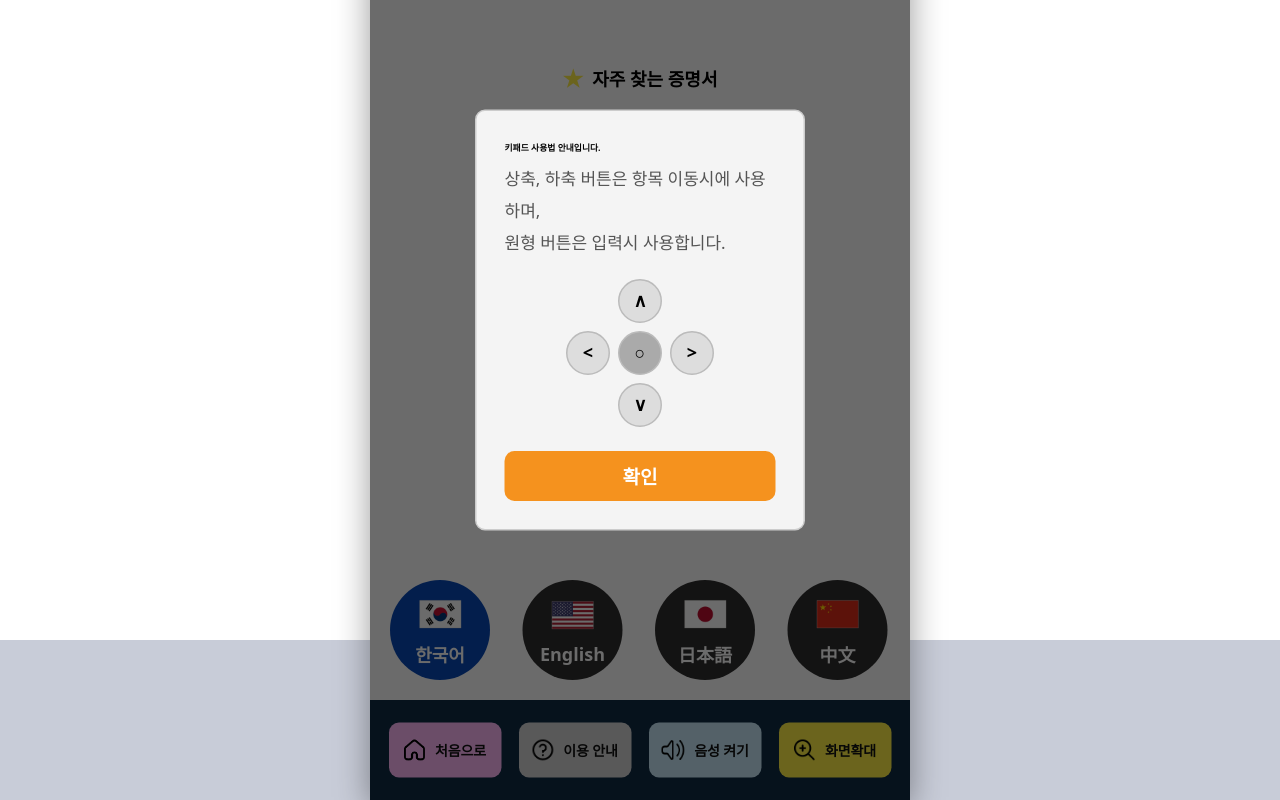
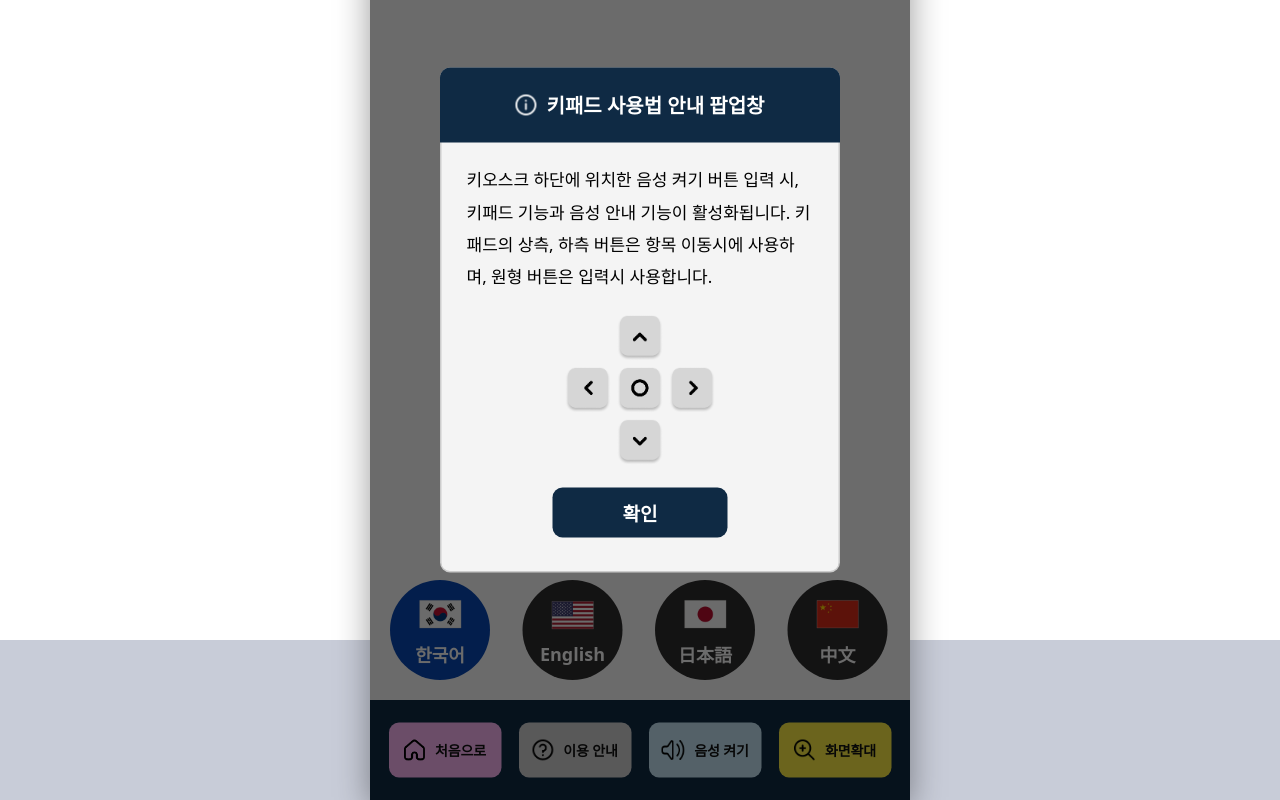
Before and after one commit to jyhyun0701-hash/inclusive-kiosk, a React (Vite) app in the folder frontend/: page / in a window 1280 px wide. Both pictures are taken after a click on the button "이용 안내". Shown: the part 180-980 px from the top of the page. Built offline with nearby package versions, Linux system fonts and the light colour scheme.

Commit message:
- add - infoModal images, css

```diff
--- a/frontend/src/assets/styles/kiosk.css
+++ b/frontend/src/assets/styles/kiosk.css
@@ -726,7 +726,7 @@ html, body {
   cursor: pointer;
   outline: none;
 }
-.modal-btn.confirm { background: var(--orange); color: var(--white); }
+.modal-btn.confirm { background: var(--navy); color: var(--white); }
 .modal-btn.cancel  { background: #ddd; color: #333; }
 .modal-btn:focus-visible { outline: 4px solid var(--yellow); outline-offset: 3px; }
 
@@ -735,31 +735,30 @@ html, body {
   background: #f4f4f4;
   border: 3px solid #ccc;
   border-radius: var(--r);
-  padding: 56px;
-  width: 660px;
+  padding: 0 50px;
+  width: 800px;
+  height: 1010px;
   font-size: 34px;
+  font-weight: 500;
   color: var(--text);
   line-height: 1.9;
+  gap: 45px;
 }
+
+.info-title-box {
+  width: 800px;
+  height: 150px;
+  display: flex;
+  justify-content: center;
+  align-items: center;
+  background-color: var(--navy);
+  gap: 20px;
+}
+
 .info-modal .info-title {
   font-size: 40px;
   font-weight: 700;
-  margin-bottom: 20px;
-}
-.info-keypad {
-  display: grid;
-  grid-template-columns: repeat(3, 88px);
-  gap: 16px;
-  justify-content: center;
-  margin: 40px auto;
-}
-.info-key {
-  width: 88px; height: 88px;
-  background: #ddd;
-  border: 3px solid #bbb;
-  border-radius: 50%;
-  display: flex; align-items: center; justify-content: center;
-  font-size: 36px; font-weight: 700;
+  color: var(--white);
 }
 
 /* ──────────────────────────────────────────────
--- a/frontend/src/components/common/InfoModal.tsx
+++ b/frontend/src/components/common/InfoModal.tsx
@@ -1,4 +1,6 @@
 import React, { useEffect } from 'react';
+import imgKeypadInfo from '../../assets/images/keypad-info.png';
+import imgPopupInfo from  '../../assets/images/popup-info.png';
 
 interface InfoModalProps {
   onClose: () => void;
@@ -15,33 +17,25 @@ const InfoModal: React.FC<InfoModalProps> = ({ onClose }) => {
 
   return (
     <div className="modal-overlay" role="dialog" aria-modal="true" aria-label="이용 안내">
-      <div className="info-modal">
-        <p style={{ fontWeight: 700, marginBottom: 12, fontSize: '1.1rem' }}>
-          키패드 사용법 안내입니다.
-        </p>
-        <p style={{ color: '#555', lineHeight: 1.9 }}>
-          상축, 하축 버튼은 항목 이동시에 사용하며,<br />
+      <div className="info-modal content-verify" style={{ justifyContent: 'flex-start' }}>
+        <div className="info-title-box" style={{ margin: '-3px -50px', borderRadius: 'var(--r) var(--r) 0 0' }}>
+          <img src={imgPopupInfo} alt="imgPopupInfo" />
+          <p className="info-title">키패드 사용법 안내 팝업창</p>
+        </div>
+
+        <p>
+          키오스크 하단에 위치한 음성 켜기 버튼 입력 시, 키패드 기능과 음성 안내 기능이 활성화됩니다.
+          키패드의 상측, 하측 버튼은 항목 이동시에 사용하며,
           원형 버튼은 입력시 사용합니다.
         </p>
 
-        <div className="info-keypad">
-          {/* 위 */}
-          <div />
-          <div className="info-key">∧</div>
-          <div />
-          {/* 가운데 */}
-          <div className="info-key">&#60;</div>
-          <div className="info-key" style={{ background: '#aaa' }}>○</div>
-          <div className="info-key">&#62;</div>
-          {/* 아래 */}
-          <div />
-          <div className="info-key">∨</div>
-          <div />
+        <div style={{ display: 'flex', justifyContent: 'center', alignItems: 'center' }}>
+          <img src={imgKeypadInfo} alt="imgKeypadInfo" style={{ width: '300px', height: '300px', objectFit: 'contain' }} />
         </div>
 
         <button
           className="modal-btn confirm"
-          style={{ width: '100%', marginTop: 8 }}
+          style={{ display: 'flex', justifyContent: 'center', alignItems: 'center', width: '350px' }}
           onClick={onClose}
           autoFocus
         >
```
Also changed, not shown: frontend/src/assets/images/keypad-info.png (added), frontend/src/assets/images/popup-info.png (added).
